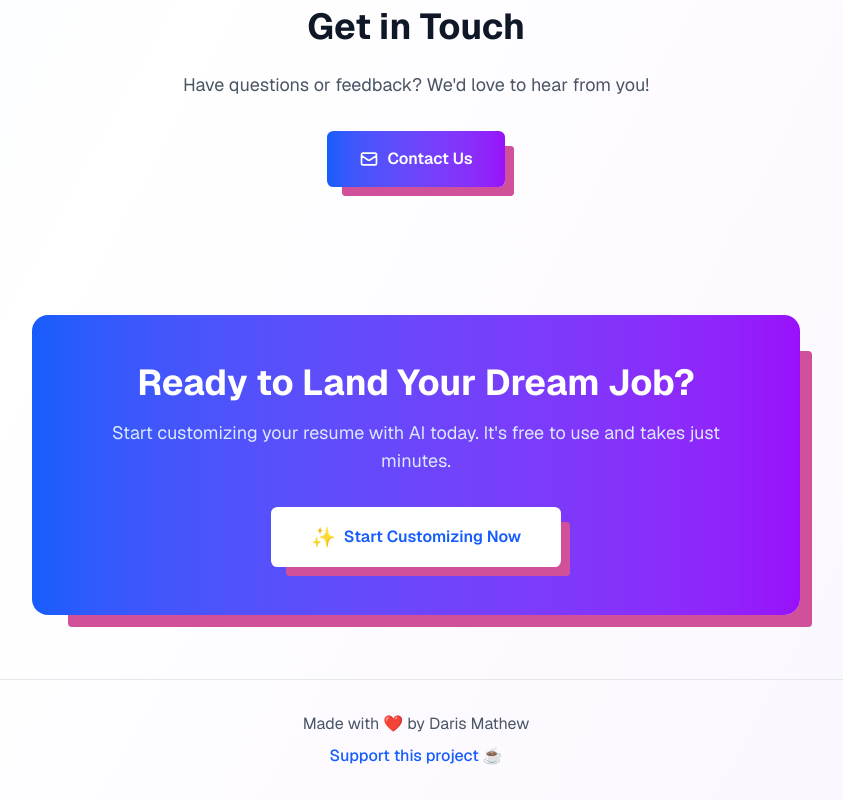
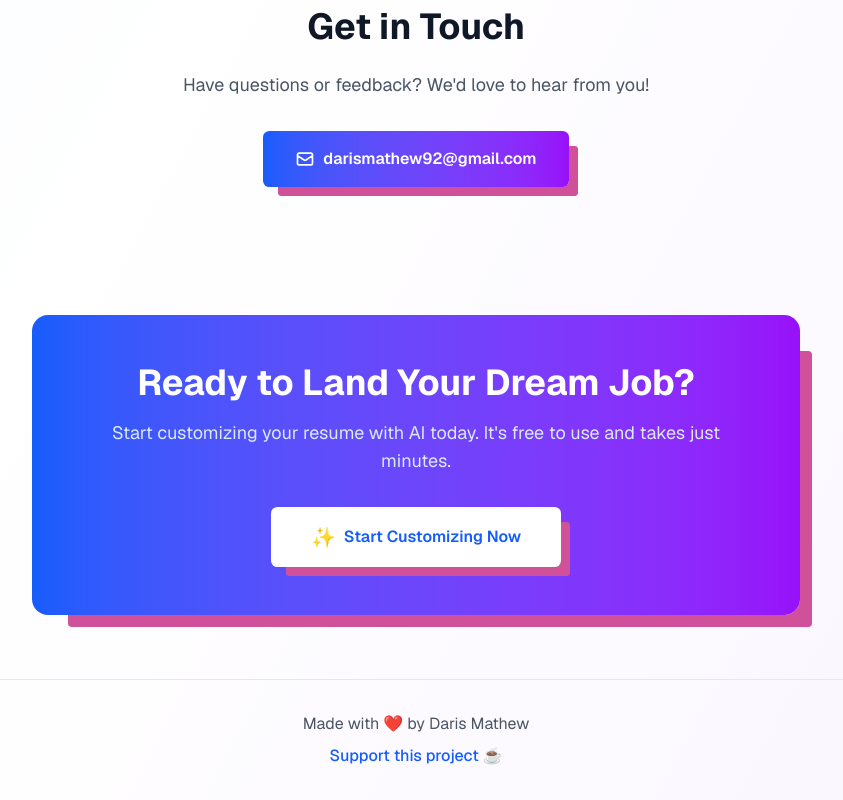
Before and after one commit to darismathew92/skillmatch-resume-ai, a Next.js app: page / in a window 1280 px wide. Shown: the part 1553-2353 px from the top of the page, without its empty margins (224-1067 px from the left). Built offline with nearby package versions, Linux system fonts and the light colour scheme.

Commit message:
feat: responsive contact button for mobile and desktop
Show "Contact Us" on mobile, full email on desktop.

Co-authored-by: Daris Mathew <78974902+darismathew92@users.noreply.github.com>

```diff
--- a/app/page.tsx
+++ b/app/page.tsx
@@ -160,7 +160,8 @@ export default function HomePage() {
                 d="M3 8l7.89 5.26a2 2 0 002.22 0L21 8M5 19h14a2 2 0 002-2V7a2 2 0 00-2-2H5a2 2 0 00-2 2v10a2 2 0 002 2z"
               />
             </svg>
-            Contact Us
+            <span className="md:hidden">Contact Us</span>
+            <span className="hidden md:inline">darismathew92@gmail.com</span>
           </a>
         </div>
       </div>
```
